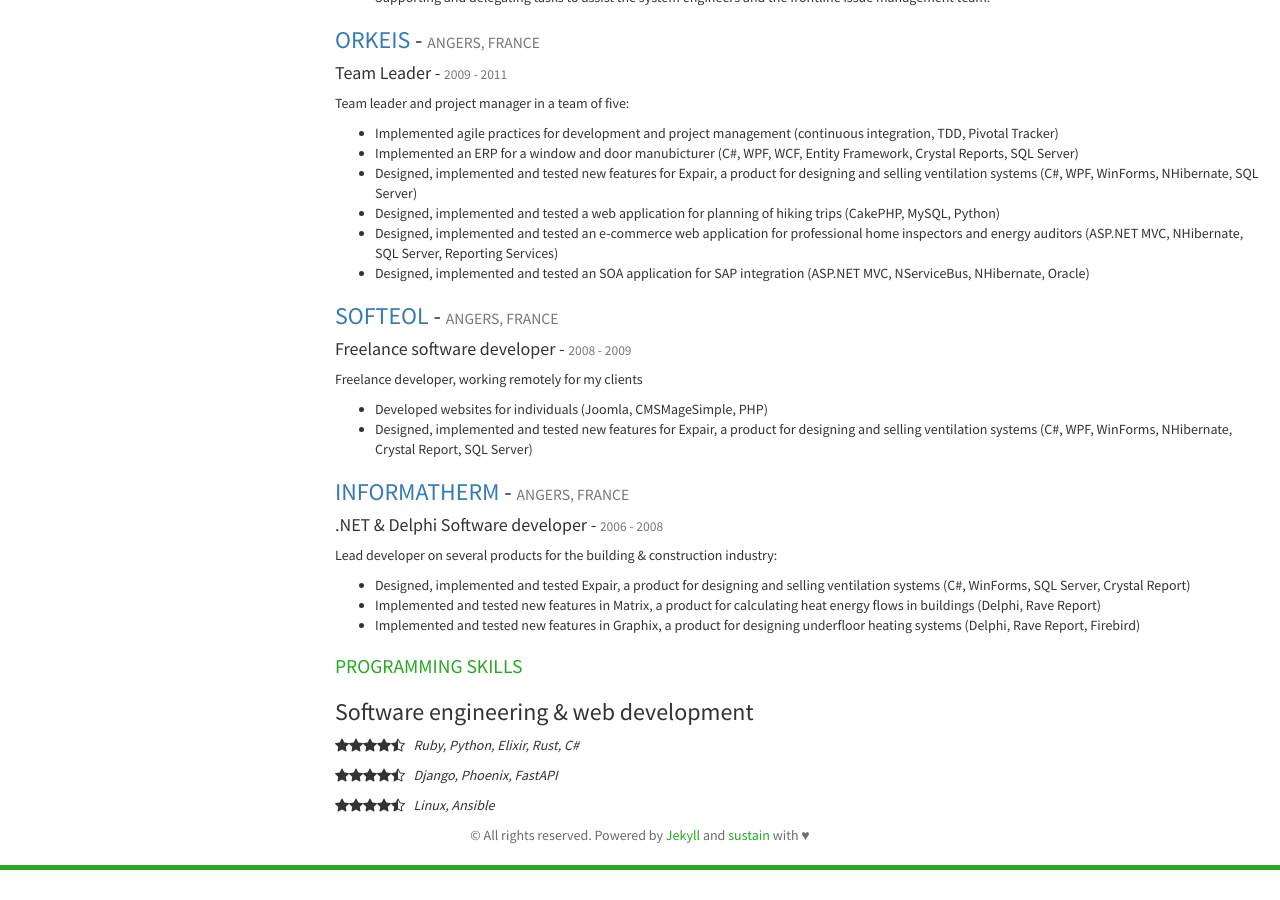
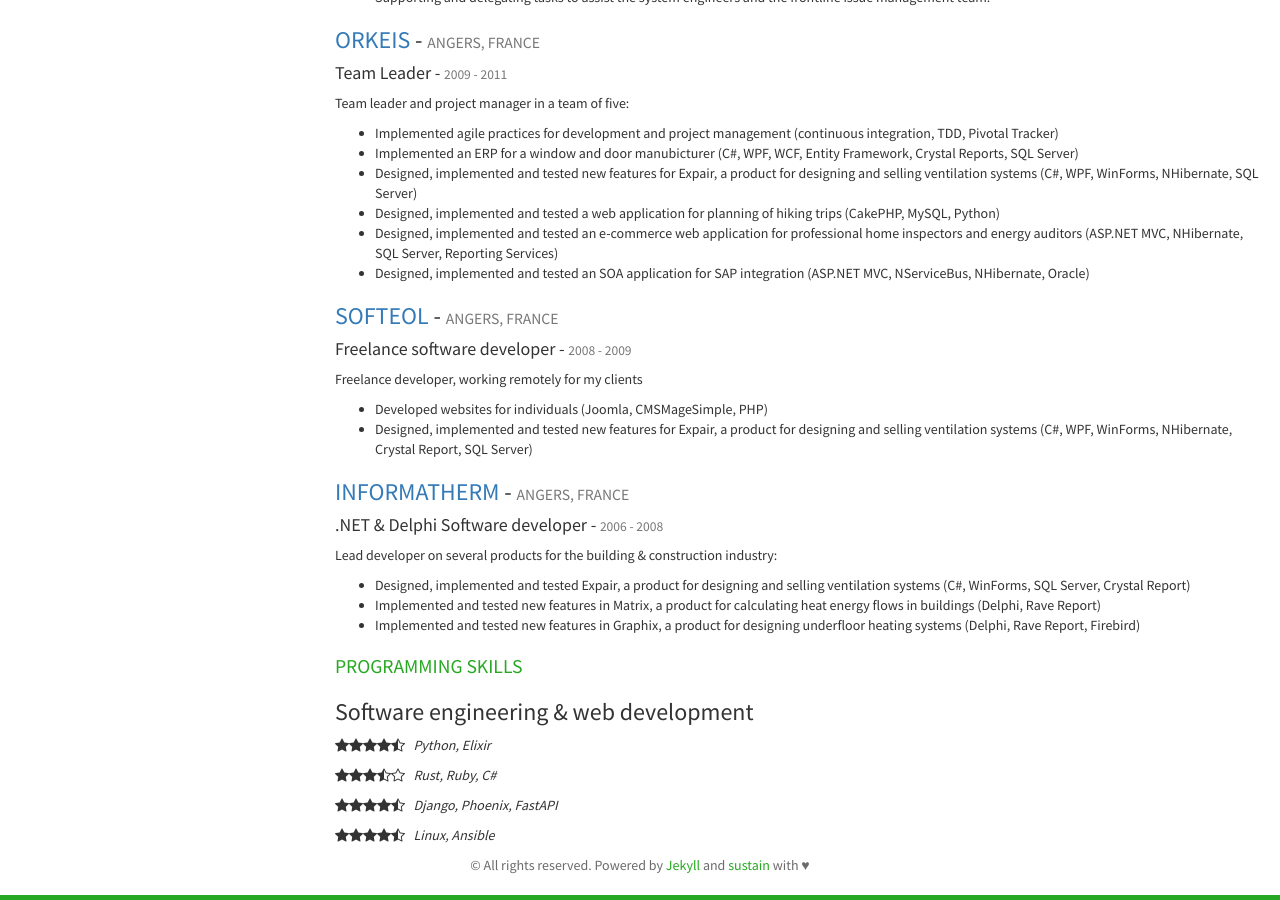
Before and after one commit to merwan/merwan.github.io, a Jekyll site: the page built from resume.html, in a window 1280 px wide and 900 px high, scrolled down 1192 px. Built offline with Jekyll 4.4.1, drawn with Linux system fonts in a browser that asks for light colours; nearby versions of some CDN libraries; before the commit the page ends 2062 px from its top, so only the background shows below that.

Commit message:
Update Resume

```diff
--- a/resume.html
+++ b/resume.html
@@ -128,7 +128,11 @@
         </header>
         <p>
           <i class="bi bi-star-fill"></i><i class="bi bi-star-fill"></i><i class="bi bi-star-fill"></i><i class="bi bi-star-fill"></i><i class="bi bi-star-half"></i>
-          &nbsp;&nbsp;<em>Ruby, Python, Elixir, Rust, C#</em>
+          &nbsp;&nbsp;<em>Python, Elixir</em>
+        </p>
+        <p>
+          <i class="bi bi-star-fill"></i><i class="bi bi-star-fill"></i><i class="bi bi-star-fill"></i><i class="bi bi-star-half"></i><i class="bi bi-star"></i>
+          &nbsp;&nbsp;<em>Rust, Ruby, C#</em>
         </p>
         <p>
           <i class="bi bi-star-fill"></i><i class="bi bi-star-fill"></i><i class="bi bi-star-fill"></i><i class="bi bi-star-fill"></i><i class="bi bi-star-half"></i>
```
